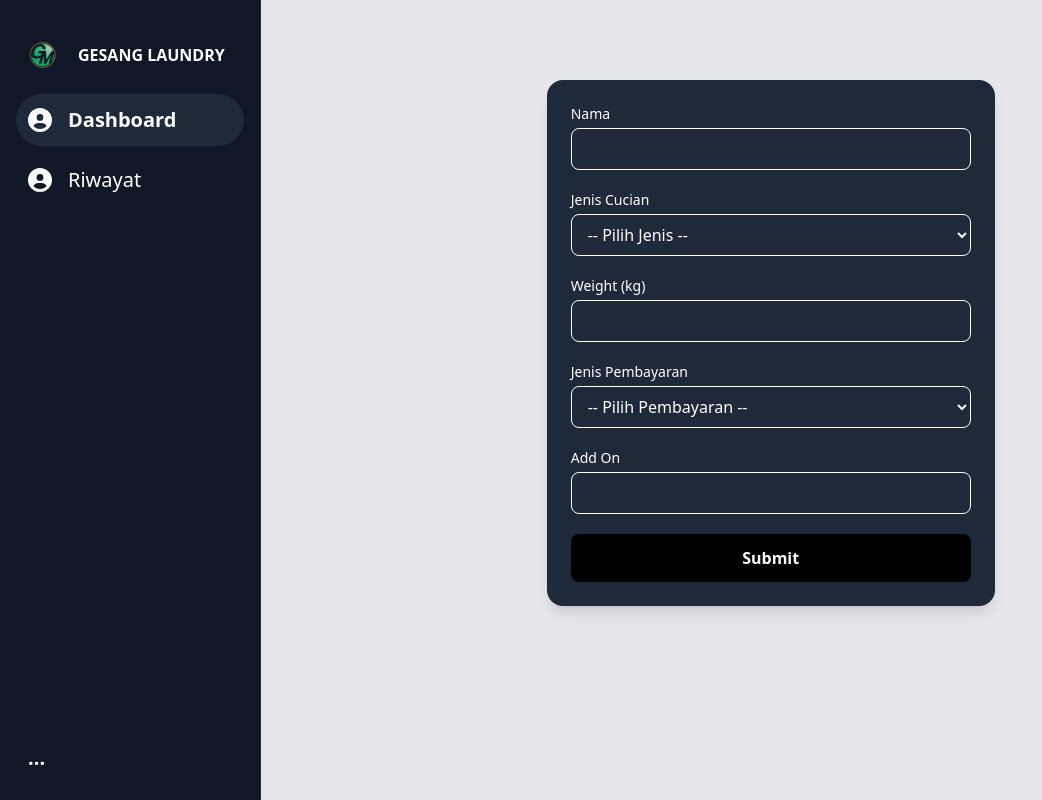
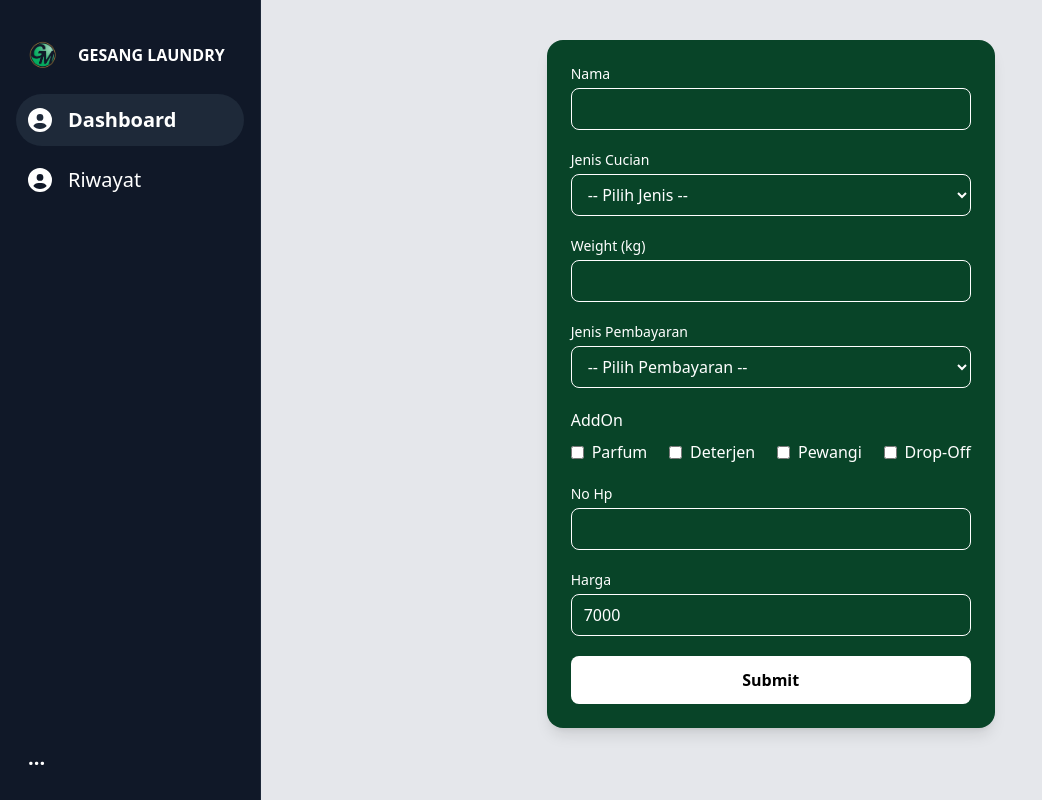
Before and after one commit to biillskiii/web-laundry, a Next.js app: page / in a window 1280 px wide. Shown: the whole page, without its empty margins (0-1042 px from the left). Built offline with nearby package versions, Linux system fonts and the light colour scheme.

Commit message:
add: coloumn noHp & fix tipe data

```diff
--- a/src/app/page.tsx
+++ b/src/app/page.tsx
@@ -11,13 +11,30 @@ const LaundryForm = () => {
     jenisCucian: "",
     weight: "",
     jenisPembayaran: "",
-    addon: "",
+    addon: [] as string[],
+    harga: "7000",
+    noHp: "",
   });
   const [loading, setLoading] = useState(false);
   const [errors, setErrors] = useState<any>({});
 
   const handleChange = (e: any) => {
     setForm({ ...form, [e.target.name]: e.target.value });
+  };
+  const handleAddonChange = (e: any) => {
+    const { value, checked } = e.target;
+
+    if (checked) {
+      setForm((prev) => ({
+        ...prev,
+        addon: [...prev.addon, value],
+      }));
+    } else {
+      setForm((prev) => ({
+        ...prev,
+        addon: prev.addon.filter((item) => item !== value),
+      }));
+    }
   };
 
   const validate = () => {
@@ -30,6 +47,10 @@ const LaundryForm = () => {
       newErrors.weight = "Berat harus angka, jangan ngadi-ngadi.";
     if (!form.jenisPembayaran.trim())
       newErrors.jenisPembayaran = "Pilih metode pembayaran.";
+    if (!form.harga.trim() || isNaN(Number(form.harga)))
+      newErrors.harga = "Harga harus angka, jangan ngadi-ngadi.";
+    if (!form.noHp.trim() || isNaN(Number(form.noHp)))
+      newErrors.noHp = "No hp harus angka, jangan ngadi-ngadi.";
 
     setErrors(newErrors);
 
@@ -52,6 +73,8 @@ const LaundryForm = () => {
           weight: form.weight,
           jenisPembayaran: form.jenisPembayaran,
           addon: form.addon,
+          harga: form.harga,
+          noHp: form.noHp,
         }),
       });
 
@@ -67,7 +90,9 @@ const LaundryForm = () => {
         jenisCucian: "",
         weight: "",
         jenisPembayaran: "",
-        addon: "",
+        addon: [],
+        harga: "",
+        noHp: "",
       });
       setErrors({});
     } catch (err) {
@@ -79,10 +104,10 @@ const LaundryForm = () => {
 
   return (
     <ClientLayout sidebar={<Sidebar activeItem="Dashboard" isOpen />}>
-      <div className="w-full flex my-10">
+      <div className="w-full flex ">
         <form
           onSubmit={handleSubmit}
-          className="p-6 w-full max-w-md flex flex-col gap-5 bg-gray-800 text-white rounded-2xl shadow-lg mt-10 mx-auto"
+          className="p-6 w-full max-w-md flex flex-col gap-5 bg-[#084428] text-white rounded-2xl shadow-lg mt-10 mx-auto"
         >
           {/* NAMA */}
           <div className="flex flex-col gap-1">
@@ -106,7 +131,7 @@ const LaundryForm = () => {
               name="jenisCucian"
               value={form.jenisCucian}
               onChange={handleChange}
-              className="border rounded-lg px-3 py-2 bg-gray-800 focus:ring-2 focus:ring-black/40 outline-none"
+              className="border rounded-lg px-3 py-2 bg-[#084428] focus:ring-2 focus:ring-black/40 outline-none"
             >
               <option value="">-- Pilih Jenis --</option>
               <option value="cuci kering">Cuci Kering</option>
@@ -138,7 +163,7 @@ const LaundryForm = () => {
               name="jenisPembayaran"
               value={form.jenisPembayaran}
               onChange={handleChange}
-              className="border rounded-lg px-3 py-2 bg-gray-800 focus:ring-2 focus:ring-black/40 outline-none"
+              className="border rounded-lg px-3 py-2 bg-[#084428] focus:ring-2 focus:ring-black/40 outline-none"
             >
               <option value="">-- Pilih Pembayaran --</option>
               <option value="cash">Cash</option>
@@ -153,25 +178,91 @@ const LaundryForm = () => {
           </div>
 
           {/* ADD ON */}
+          <div className="flex flex-col gap-2">
+            <label className="text-white font-medium">AddOn</label>
+
+            <div className="flex justify-between">
+              <label className="flex items-center gap-2 cursor-pointer">
+                <input
+                  type="checkbox"
+                  name="addon"
+                  value="parfum"
+                  checked={form.addon.includes("parfum")}
+                  onChange={handleAddonChange}
+                />
+                Parfum
+              </label>
+
+              <label className="flex items-center gap-2 cursor-pointer">
+                <input
+                  type="checkbox"
+                  name="addon"
+                  value="deterjen"
+                  checked={form.addon.includes("deterjen")}
+                  onChange={handleAddonChange}
+                />
+                Deterjen
+              </label>
+
+              <label className="flex items-center gap-2 cursor-pointer">
+                <input
+                  type="checkbox"
+                  name="addon"
+                  value="pewangi"
+                  checked={form.addon.includes("pewangi")}
+                  onChange={handleAddonChange}
+                />
+                Pewangi
+              </label>
+
+              <label className="flex items-center gap-2 cursor-pointer">
+                <input
+                  type="checkbox"
+                  name="addon"
+                  value="dropoff"
+                  checked={form.addon.includes("dropoff")}
+                  onChange={handleAddonChange}
+                />
+                Drop-Off
+              </label>
+            </div>
+          </div>
+
+          {/* NO HP */}
           <div className="flex flex-col gap-1">
-            <label className="text-sm font-medium">Add On</label>
+            <label className="text-sm font-medium">No Hp</label>
             <input
               type="text"
-              name="addon"
-              value={form.addon}
+              name="noHp"
+              value={form.noHp}
               onChange={handleChange}
               className="border rounded-lg px-3 py-2 focus:ring-2 focus:ring-black/40 outline-none"
             />
-            {errors.addon && (
-              <span className="text-red-500 text-sm">{errors.addon}</span>
+            {errors.noHp && (
+              <span className="text-red-500 text-sm">{errors.noHp}</span>
             )}
           </div>
+          {/* HARGA */}
+          <div className="flex flex-col gap-1">
+            <label className="text-sm font-medium">Harga</label>
+            <input
+              type="text"
+              name="harga"
+              value={form.harga}
+              disabled
+              className="border cursor-not-allowed bg-[#084428] rounded-lg px-3 py-2 focus:ring-2 focus:ring-black/40 outline-none"
+            />
+            {errors.harga && (
+              <span className="text-red-500 text-sm">{errors.harga}</span>
+            )}
+          </div>
+
           {loading ? (
-            <button className="w-full py-3 rounded-lg bg-black flex justify-center items-center text-white font-semibold hover:bg-black/80 transition">
+            <button className="w-full py-3 rounded-lg bg-white flex justify-center items-center text-black font-semibold hover:bg-black/80 transition">
               <AiOutlineLoading3Quarters className="animate-spin" width={50} />
             </button>
           ) : (
-            <button className="w-full py-3 rounded-lg bg-black text-white font-semibold hover:bg-black/80 transition">
+            <button className="w-full py-3 rounded-lg bg-white text-black font-bold hover:bg-black/80 transition">
               Submit
             </button>
           )}
--- a/src/app/riwayat/page.tsx
+++ b/src/app/riwayat/page.tsx
@@ -10,7 +10,9 @@ type RiwayatType = {
   jenisCucian: string;
   berat: number;
   tipePembayaran: string;
-  addOn: string;
+  addOn: string[];
+  harga: string;
+  noHp: Int8Array;
   createdAt: string;
 };
 
@@ -67,6 +69,12 @@ const Riwayat = () => {
                       Add On
                     </th>
                     <th className="p-3 border border-gray-700 whitespace-nowrap">
+                      Harga
+                    </th>
+                    <th className="p-3 border border-gray-700 whitespace-nowrap">
+                      No Hp
+                    </th>
+                    <th className="p-3 border border-gray-700 whitespace-nowrap">
                       Tanggal
                     </th>
                   </tr>
@@ -82,18 +90,28 @@ const Riwayat = () => {
                   ) : (
                     riwayat.map((item) => (
                       <tr key={item.id} className="border border-gray-800">
-                        <td className="p-3 whitespace-nowrap">{item.nama}</td>
-                        <td className="p-3 whitespace-nowrap">
+                        <td className="p-3 whitespace-nowrap capitalize">
+                          {item.nama}
+                        </td>
+                        <td className="p-3 whitespace-nowrap capitalize">
                           {item.jenisCucian}
                         </td>
-                        <td className="p-3 whitespace-nowrap">
+                        <td className="p-3 whitespace-nowrap capitalize">
                           {item.berat} kg
                         </td>
-                        <td className="p-3 whitespace-nowrap">
+                        <td className="p-3 whitespace-nowrap capitalize">
                           {item.tipePembayaran}
                         </td>
+                        <td className="p-3 whitespace-nowrap capitalize">
+                          {item.addOn && item.addOn.length > 0
+                            ? item.addOn.join(", ")
+                            : "-"}
+                        </td>
                         <td className="p-3 whitespace-nowrap">
-                          {item.addOn || "-"}
+                          {item.harga || "-"}
+                        </td>
+                        <td className="p-3 whitespace-nowrap">
+                          {item.noHp || "-"}
                         </td>
                         <td className="p-3 whitespace-nowrap">
                           {new Date(item.createdAt).toLocaleString("id-ID")}
```
